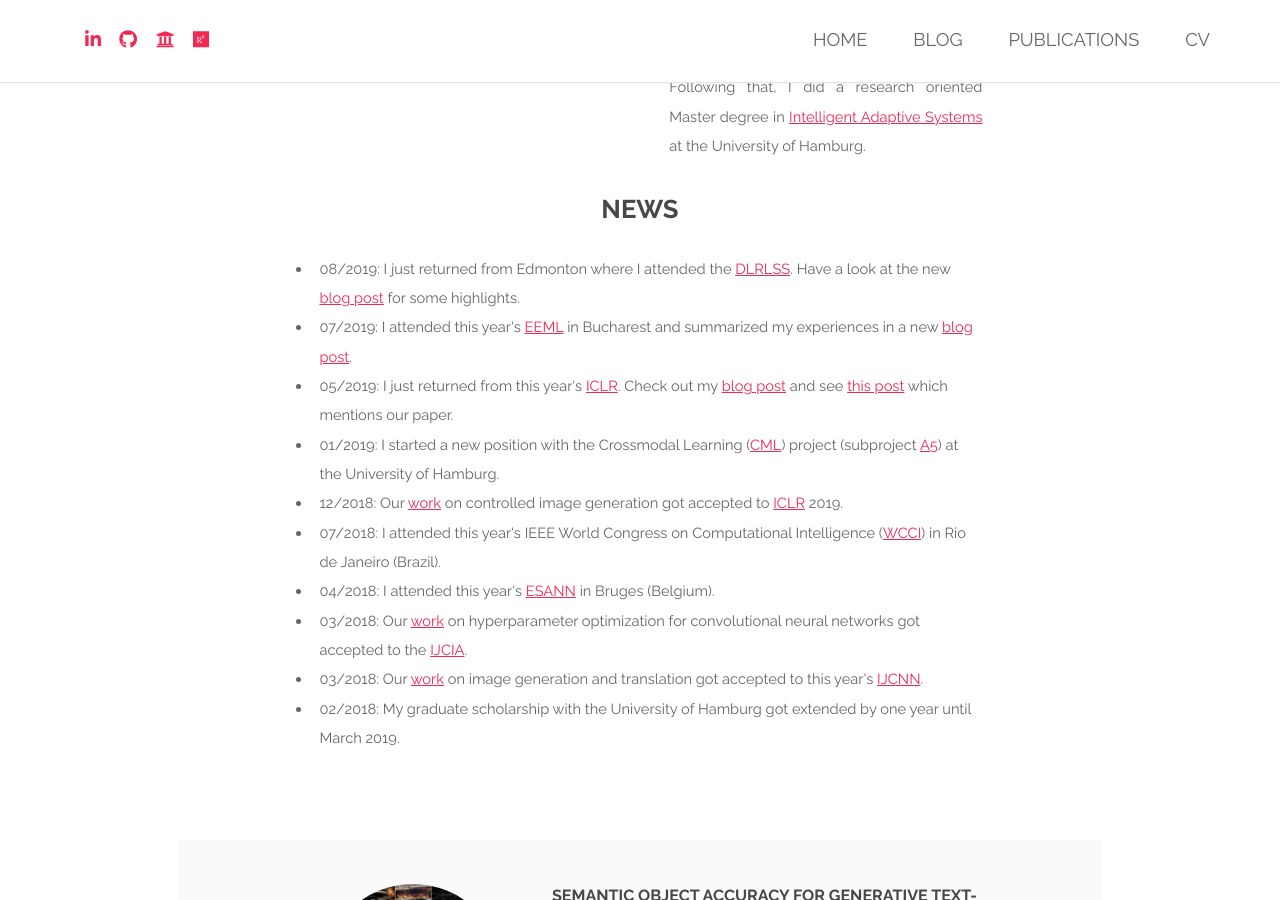
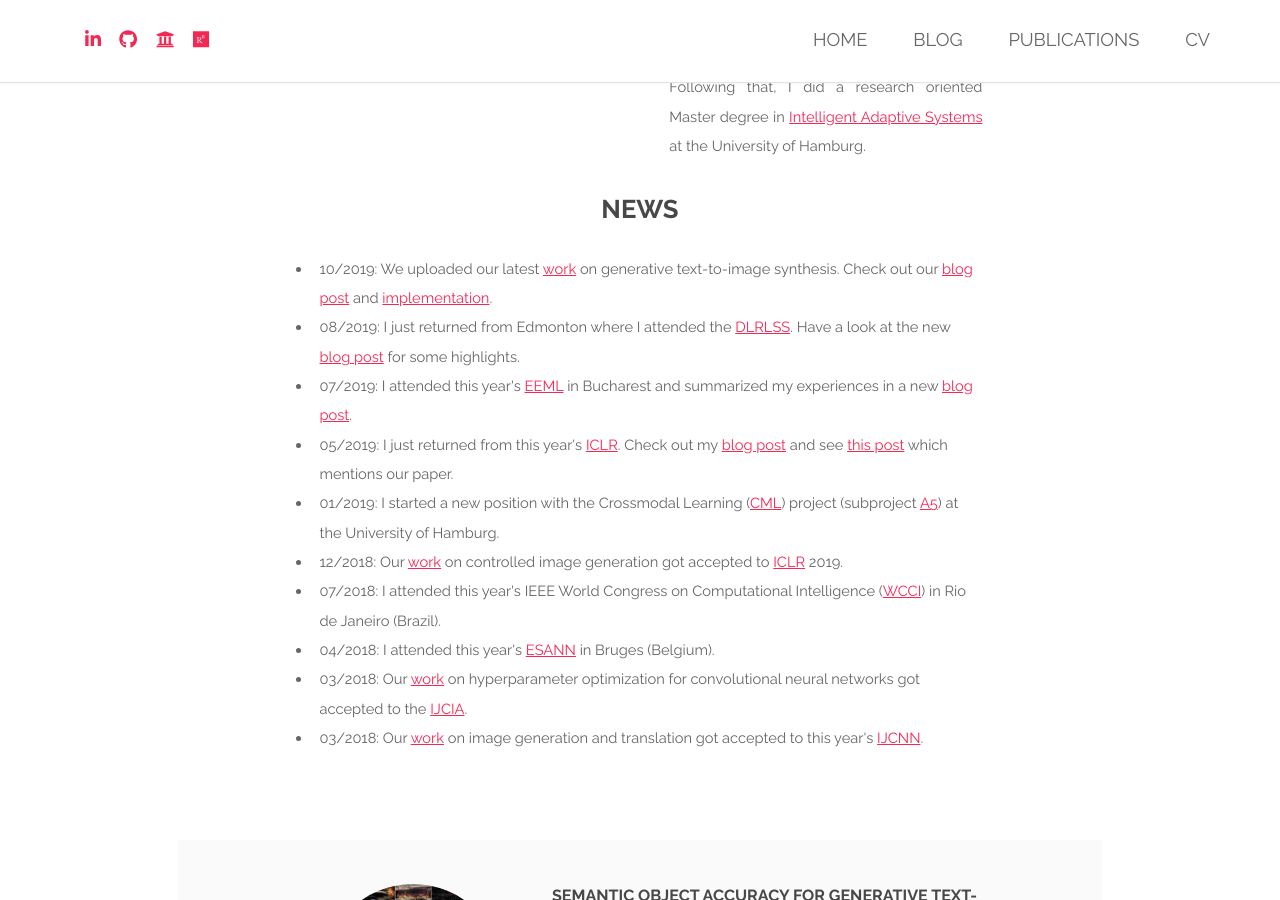
Before and after one commit to tohinz/tohinz.github.io, a Jekyll site: the page built from index.html, in a window 1280 px wide and 900 px high, scrolled down 529 px. Built offline with Jekyll 4.4.1, drawn with Linux system fonts in a browser that asks for light colours; cached includes are drawn as plain includes; nearby versions of some CDN libraries; some of the changed text lies outside the part shown.

Commit message:
updated index

```diff
--- a/index.html
+++ b/index.html
@@ -27,6 +27,7 @@
 
 		<h2 style="text-align: center">News</h2>
 		<ul>
+		   <li>10/2019: We uploaded our latest <a href="https://arxiv.org/abs/1910.13321" target="_blank">work</a> on generative text-to-image synthesis. Check out our <a href="/2019/10/30/semantic-object-accuracy-for-generative-text-to-image-synthesis">blog post</a> and <a href="https://github.com/tohinz/semantic-object-accuracy-for-generative-text-to-image-synthesis">implementation</a>.</li>
 		   <li>08/2019: I just returned from Edmonton where I attended the <a href="https://dlrlsummerschool.ca/" target="_blank">DLRLSS</a>. Have a look at the new <a href="/2019/08/06/deep-learning-reinforcement-learning-summer-school">blog post</a> for some highlights.</li>
 			<li>07/2019: I attended this year's <a href="https://www.eeml.eu/home" target="_blank">EEML</a> in Bucharest and summarized my experiences in a new <a href="/2019/07/08/eastern-european-machine-learning-summer-school-2019">blog post</a>.</li>
 			<li>05/2019: I just returned from this year's <a href="https://iclr.cc/Conferences/2019" target="_blank">ICLR</a>. Check out my <a href="/2019/05/15/iclr-new-orleans-may-2019">blog post</a> and see <a href="https://medium.com/georgian-impact-blog/our-five-favorite-papers-from-iclr-2019-f4176c69462e" target="_blank">this post</a> which mentions our paper.</li>
@@ -36,7 +37,6 @@
 			<li>04/2018: I attended this year's <a href="https://www.elen.ucl.ac.be/esann/" target="_blank">ESANN</a> in Bruges (Belgium).</li>
 			<li>03/2018: Our <a href="https://www.worldscientific.com/doi/10.1142/S1469026818500086" target="_blank">work</a> on hyperparameter optimization for convolutional neural networks got accepted to the <a href="https://www.worldscientific.com/worldscinet/ijcia" target="_blank">IJCIA</a>.</li>
 			<li>03/2018: Our <a href="https://arxiv.org/abs/1803.10567" target="_blank">work</a> on image generation and translation got accepted to this year's <a href="https://www.ijcnn.org/" target="_blank">IJCNN</a>.</li>
-			<li>02/2018: My graduate scholarship with the University of Hamburg got extended by one year until March 2019.</li>
 		</ul>
 	</div>
 </section>
@@ -78,6 +78,27 @@
 
 		<ul class="row 150%">
 			<ul class="3u 4u(large) 12u$(medium)">
+				<div class="image rounded"><img src="/images/publication/thumbnails/soa-for-tti.jpg" width="180" alt="" style="border:none;"/></div>
+			</ul>
+
+			<ul class="9u$ 8u$(large) 12u$(medium)">
+				<header>
+					<h4>Semantic Object Accuracy for Generative Text-to-Image Synthesis</h4>
+					<p>A novel GAN architecture and an improved metric to evaluate generative text-to-image synthesis models.</p>
+				</header>
+				<p><span style="text-decoration: underline;">T. Hinz</span>, S. Heinrich, S. Wermter, <span style="font-weight: bold">Under Review</span> 2019.</p>
+				<ul class="btn-group btn-group-sm">
+					<a role="button" style="text-decoration: none" class="btn btn-primary" href='https://arxiv.org/abs/1910.13321' target="_blank">Paper</a>
+	    				<a role="button" style="text-decoration: none" class="btn btn-primary" href='/2019/10/30/semantic-object-accuracy-for-generative-text-to-image-synthesis'>Blog Post</a>
+	    				<a role="button" style="text-decoration: none" class="btn btn-primary" href='https://github.com/tohinz/semantic-object-accuracy-for-generative-text-to-image-synthesis' target="_blank">Code</a>
+  				</ul>
+			</ul>
+		</ul>
+
+		<hr />
+
+		<ul class="row 150%">
+			<ul class="3u 4u(large) 12u$(medium)">
 				<div class="image rounded"><img src="/images/publication/thumbnails/mogan.jpg" width="180" alt="" style="border:none;"/></div>
 			</ul>
 
@@ -89,7 +110,7 @@
 				<p><span style="text-decoration: underline;">T. Hinz</span>, S. Heinrich, S. Wermter, <span style="font-weight: bold">International Conference on Learning Representations</span> 2019.</p>
 				<ul class="btn-group btn-group-sm">
 					<a role="button" style="text-decoration: none" class="btn btn-primary" href='https://openreview.net/forum?id=H1edIiA9KQ' target="_blank">Paper</a>
-	    				<a role="button" style="text-decoration: none" class="btn btn-primary" href='https://tohinz.github.io/blog/generating-multiple-objects-at-spatially-distinct-locations'>Blog Post</a>
+	    				<a role="button" style="text-decoration: none" class="btn btn-primary" href='/2019/01/09/generating-multiple-objects-at-spatially-distinct-locations'>Blog Post</a>
 	    				<a role="button" style="text-decoration: none" class="btn btn-primary" href='https://github.com/tohinz/multiple-objects-gan' target="_blank">Code</a>
   				</ul>
 			</ul>
```
Also changed, not shown: publications/index.html (+21 -0 lines).
